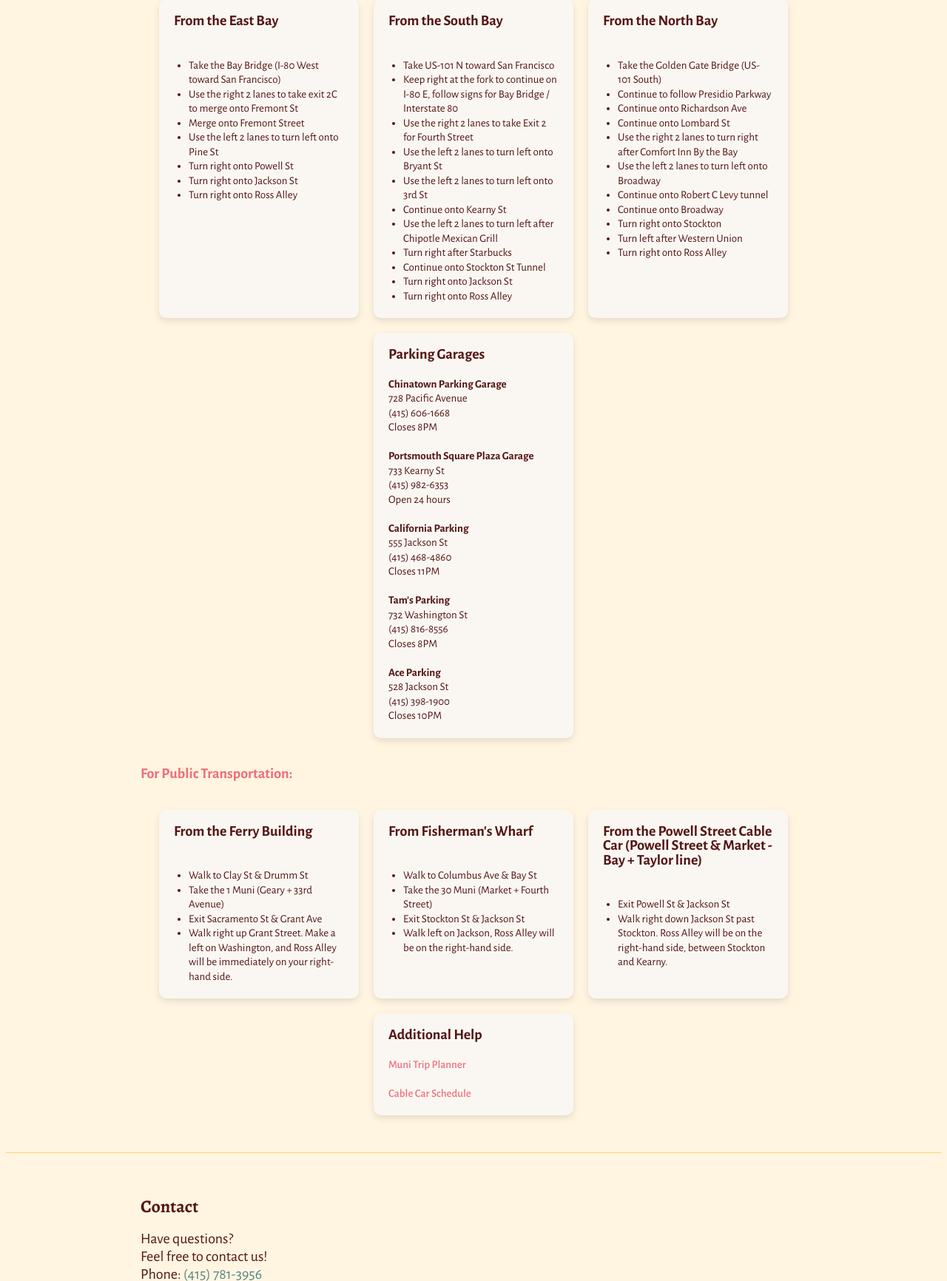
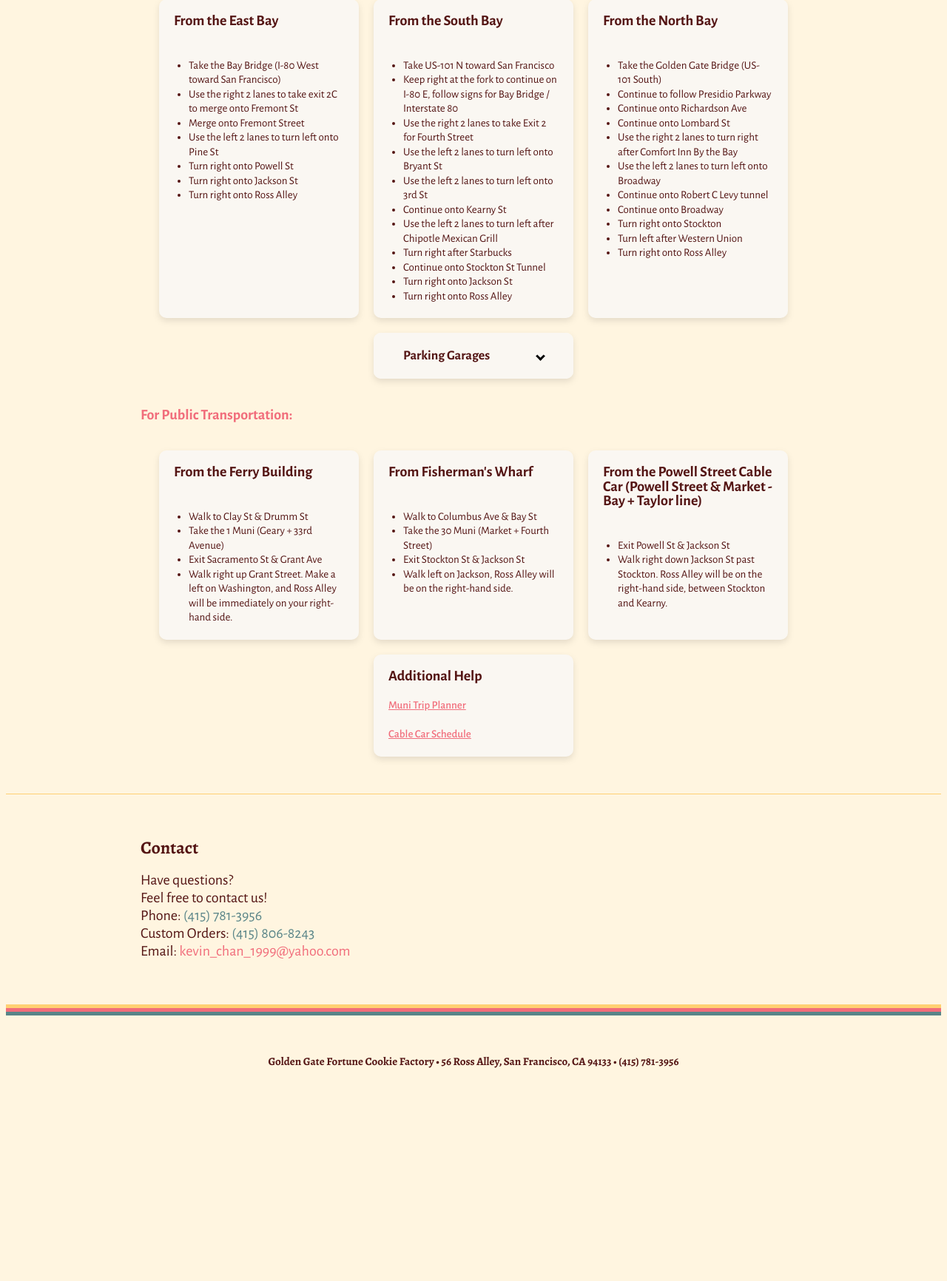
Before and after one commit to theconnieliu/Fortune-Cookie-Redesign, a PHP site: page /home.html in a window 1280 px wide. Shown: the part 1036-2768 px from the top of the page at 74% size. After the commit the page ends 2480 px from the top, so only its background shows below. Run offline with PHP 8.4, Linux system fonts and the light colour scheme.

Commit message:
Made parking garage card expandable and collapsible

```diff
--- a/home.html
+++ b/home.html
@@ -133,11 +133,15 @@
     </div>
     <div class= "add-on">
         <div class = "card" id= "parking-garages">
-            <div class="card-header">
-                <p><b>Parking Garages</b></p>
-            </div>
+          <button class="collapsible card-header" id= parking-button>
+            <div class= "full-button card-header">
+              <b>Parking Garages</b>
+              <i class="arrow down"></i>
+          </div>
+          </button>
+
+          <div class="content">
             <div class="additional-body">
-
               <span>
                 <span class= "garage-name">Chinatown Parking Garage</span><br>
                 728 Pacific Avenue<br>
@@ -173,6 +177,7 @@
                 Closes 10PM
             </span>
             </div>
+          </div>
         </div>
         </div>
 
@@ -269,4 +274,22 @@
 <footer>
 
 </footer>
+
+<script>
+  var coll = document.getElementsByClassName("collapsible");
+  var i;
+
+  for (i = 0; i < coll.length; i++) {
+    coll[i].addEventListener("click", function() {
+      this.classList.toggle("active");
+      var content = this.nextElementSibling;
+      if (content.style.maxHeight){
+        content.style.maxHeight = null;
+      } else {
+        content.style.maxHeight = content.scrollHeight + "px";
+      }
+    });
+  }
+  </script>
+
 </html>
--- a/index.css
+++ b/index.css
@@ -116,7 +116,6 @@ li {
     padding-left: 60px;
     padding-right: 60px;
     padding-bottom: 40px;
-
 }
 
 .storefront {
@@ -142,7 +141,6 @@ li {
     text-align: center;
     font-weight: 500;
     margin-right: 10px;
-
 }
 
 .buttons {
@@ -169,7 +167,6 @@ button:hover {
     width: 45%;
 }
 
-
 #location-section {
     display: flex;
     flex-direction: row;
@@ -193,27 +190,18 @@ button:hover {
     .button-nav {
         margin-bottom: 10px;
     }
-
-
 }
 
 .link, a{
     font-family: 'Alegreya Sans', sans-serif;
     font-weight: 500;
     color: #F16D7B;
-    text-decoration: none;
+    text-decoration: underline;
+
 }
 
 #blue-link {
     color: #598588;
-}
-
-
-
-.driving-instructions, .transit-instructions {
-    display: flex;
-    justify-content: center;
-
 }
 
 .map-container {
@@ -224,6 +212,12 @@ button:hover {
     border-radius: 10px;
     height: 300px;
     filter: drop-shadow(0px 4px 4px rgba(0, 0, 0, 0.10));
+}
+
+.driving-instructions, .transit-instructions {
+    display: flex;
+    justify-content: center;
+
 }
 
 .add-on {
@@ -265,6 +259,50 @@ button:hover {
     padding-left: 20px;
     padding-bottom: 20px;
 }
+
+/*  COLLAPSABLE PARKING GARAGE  */
+
+.full-button {
+    display: flex;
+    flex-direction: row;
+    justify-content: space-between;
+    align-items: center;
+    font-family: 'Alegreya Sans', sans-serif;
+    font-size: 18px;
+    color: #541514;
+}
+
+#parking-button {
+    background-color: #FAF7F2;
+    border: none;
+    padding: 20px;
+    border-radius: 10px;
+}
+
+.full-button:hover {
+    color: #F16D7B;
+}
+
+.arrow {
+    border: solid black;
+    border-width: 0 3px 3px 0;
+    display: inline-block;
+    padding: 3px;
+}
+
+.down {
+    transform: rotate(45deg);
+    -webkit-transform: rotate(45deg);
+}
+
+
+.content {
+    padding: 0 18px;
+    max-height: 0;
+    overflow: hidden;
+    transition: max-height 0.2s ease-out;
+    background-color: #FAF7F2;
+  }
 
 @media(max-width: 850px) {
     .driving-instructions, .transit-instructions {
```
